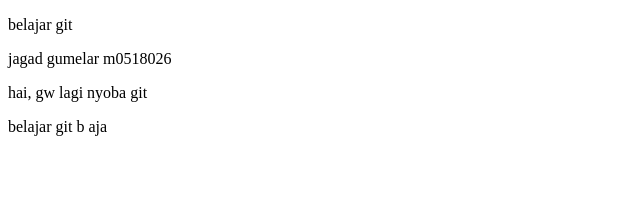
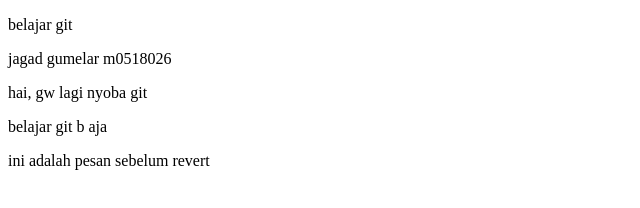
Before and after one commit to re-sin/prpl, a plain HTML site: page index.html in a window 1280 px wide. Shown: the whole page, without its empty margins (0-640 px from the left). Drawn offline with Linux system fonts and the light colour scheme.

Commit message:
file index.html diedit untuk selanjutnya akan revert ke kondisi sebelum ini

```diff
--- a/index.html
+++ b/index.html
@@ -12,6 +12,7 @@
     <p>jagad gumelar m0518026</p>
     <p>hai, gw lagi nyoba git</p>
     <p>belajar git b aja</p>
+    <p>ini adalah pesan sebelum revert</p>
 </body>
 
 </html>
```
